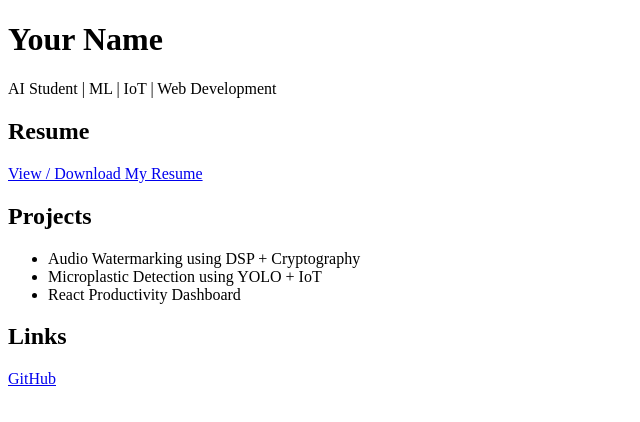
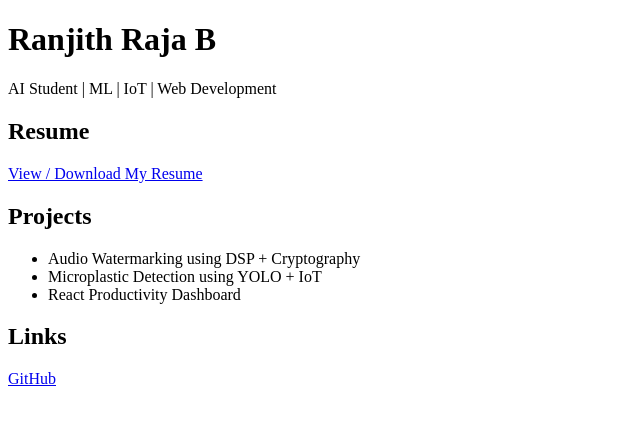
Before and after one commit to Ranjith-7777/Ranjith-7777.github.io, a plain HTML site: page index.html in a window 1280 px wide. Shown: the whole page, without its empty margins (0-640 px from the left). Drawn offline with Linux system fonts and the light colour scheme.

Commit message:
Update header with name 'Ranjith Raja B'

```diff
--- a/index.html
+++ b/index.html
@@ -4,7 +4,7 @@
   <title>My Resume</title>
 </head>
 <body>
-  <h1>Your Name</h1>
+  <h1>Ranjith Raja B</h1>
   <p>AI Student | ML | IoT | Web Development</p>
 
   <h2>Resume</h2>
```
